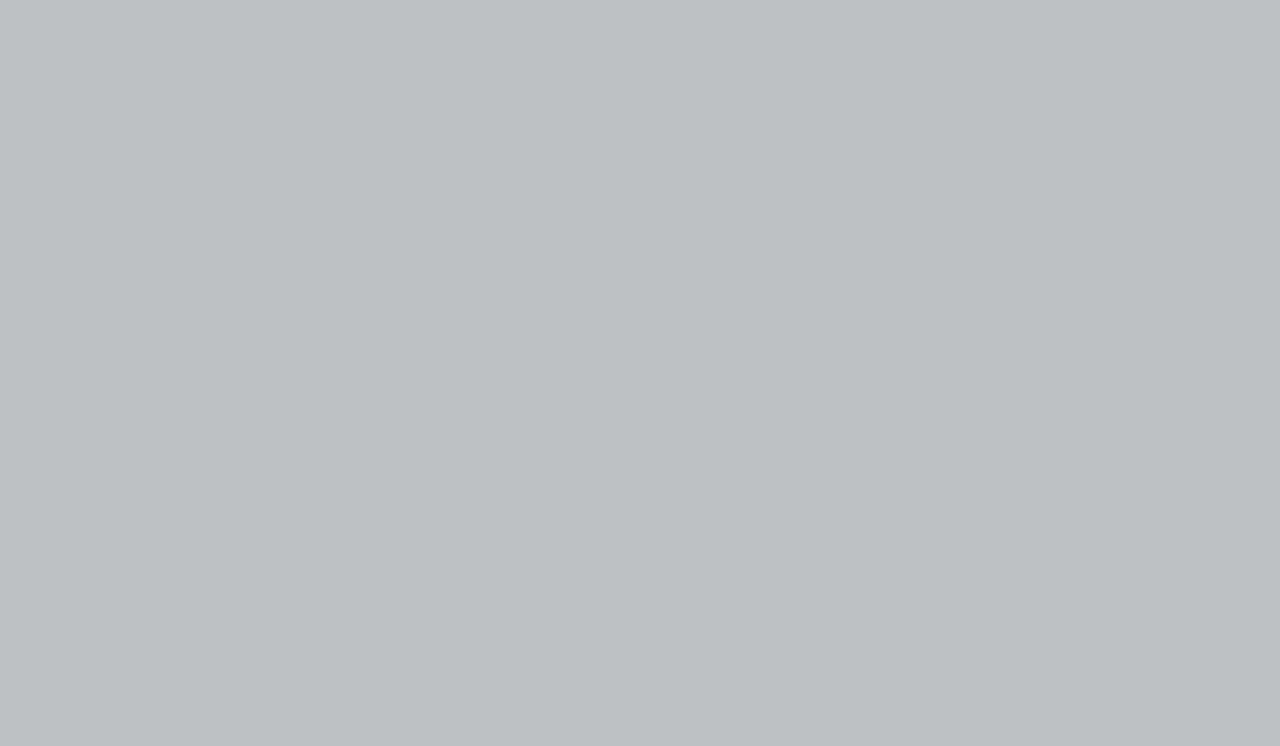
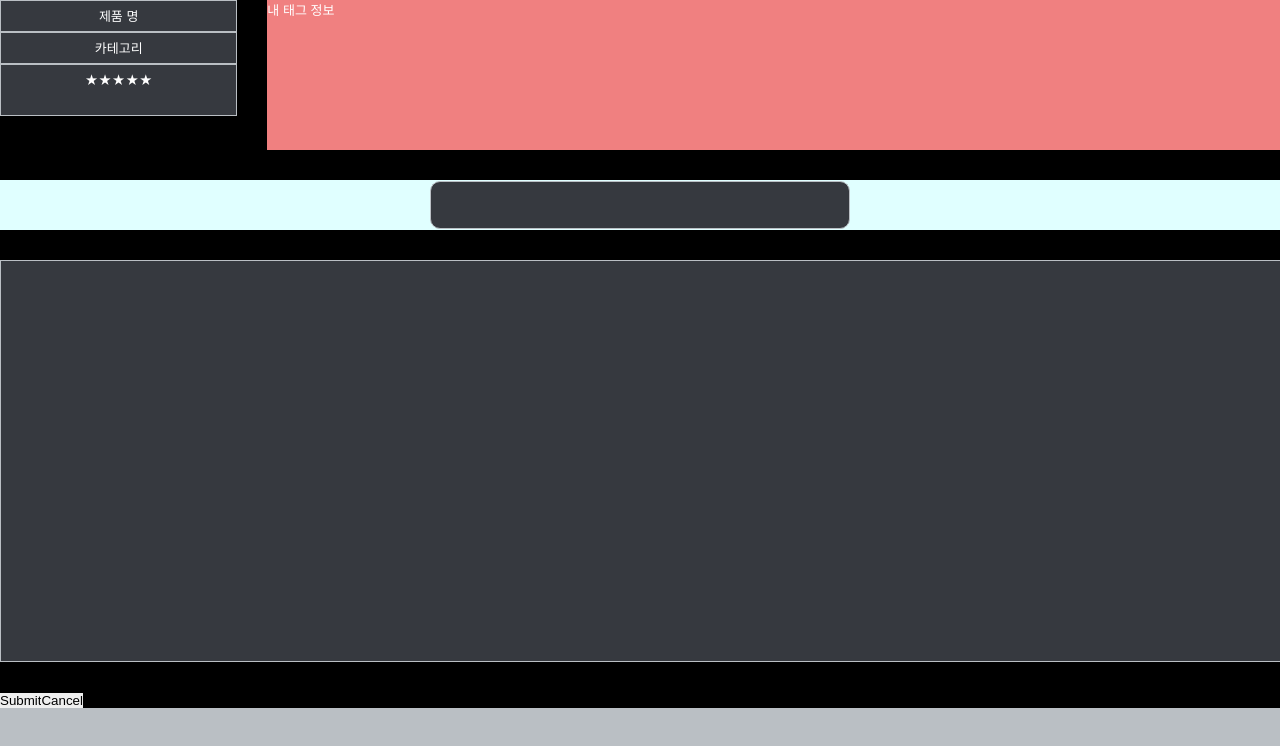
Before and after one commit to codestates-seb/seb41_main_002, a React (Create React App) app in the folder client/: page /reviews in a window 1280 px wide. Before the commit this address had no page. Shown: the top 746 px of the page. Built offline with nearby package versions, Linux system fonts and the light colour scheme.

Commit message:
[FE Design] 리뷰 레이아웃 틀 잡기

```diff
--- a/client/src/App.tsx
+++ b/client/src/App.tsx
@@ -5,6 +5,7 @@ import { BrowserRouter, Routes, Route, Link } from "react-router-dom";
 import ItemDetail from "./Pages/ItemDetail";
 import ShoppingList from "./Pages/ShoppingList";
 import ItemsTopList from "./Pages/ItemsTopList";
+import Review from "./Pages/Review";
 
 function App() {
   return (
@@ -17,6 +18,7 @@ function App() {
               <Route path="/" element={<Home />} />
               <Route path="/items-list" element={<ShoppingList />} />
               <Route path="/items-top-list" element={<ItemsTopList />} />
+              <Route path="/reviews" element={<Review/>}/>
             </Routes>
           </BrowserRouter>
         </div>
--- /dev/null
+++ b/client/src/Pages/Review.tsx
@@ -0,0 +1,29 @@
+import React from 'react'
+import "./Style/review.css"
+
+const Review = () => {
+  return (
+    <div className='Review_Container'>
+      <div className='Review_TopBox'>
+        <ul className='Review_Item'>
+          <li>제품 명</li>
+          <li>카테고리</li>
+          <li>★★★★★</li>
+        </ul>
+        <div className='Review_MyTags'>
+          내 태그 정보
+        </div>
+      </div>
+      <div className='Review_Title'>
+        <input type="text" className='textBox'/>
+      </div>
+      <div className='Review_TextBox'></div>
+      <div className='Review_Submit'>
+        <button>Submit</button>
+        <button>Cancel</button>
+      </div>
+    </div>
+  )
+}
+
+export default Review
--- /dev/null
+++ b/client/src/Pages/Style/review.css
@@ -0,0 +1,53 @@
+.Review_Container {
+  display: flex;
+  flex-direction: column;
+  gap: 30px;
+}
+
+.Review_TopBox{
+  display: flex;
+  gap: 30px;
+}
+
+.Review_Item{
+  width: 300px;
+  text-align: center;
+}
+
+.Review_Item li{
+  border: 1px solid var(--lightgray);
+  background-color: var(--dark3);
+  line-height: 30px;
+}
+
+.Review_Item li:last-child{
+  height: 50px;
+}
+
+.Review_MyTags{
+  width: 100%;
+  height: 150px;
+  background-color: lightcoral;
+}
+
+.Review_Title{
+  display: flex;
+  justify-content: center;
+  align-items: center;
+  width: 100%;
+  height: 50px;
+  background-color: lightcyan;
+}
+
+.Review_Title input{
+  width: 400px;
+  height: 30px;
+  font-size: 27px;
+}
+
+.Review_TextBox{
+  width: 100%;
+  height: 400px;
+  border: 1px solid var(--lightgray);
+  background-color: var(--dark3);
+}
```
